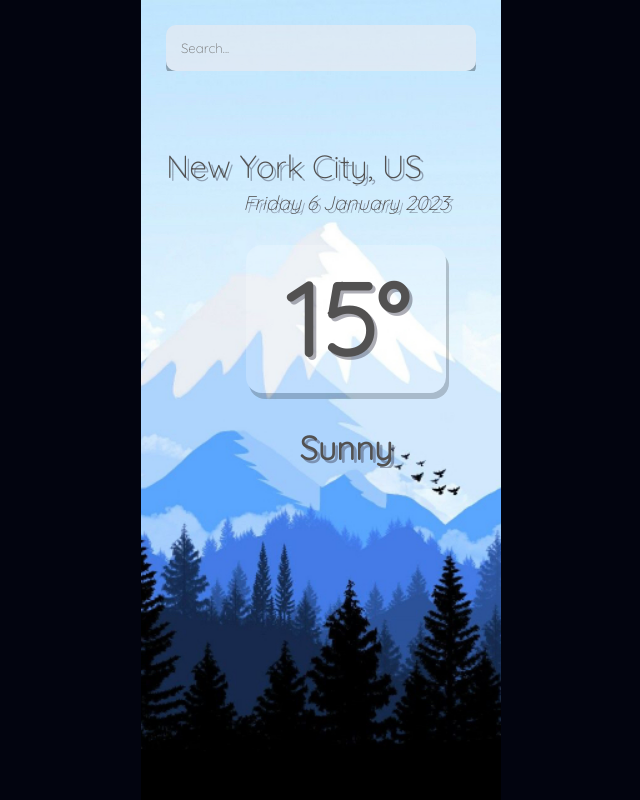
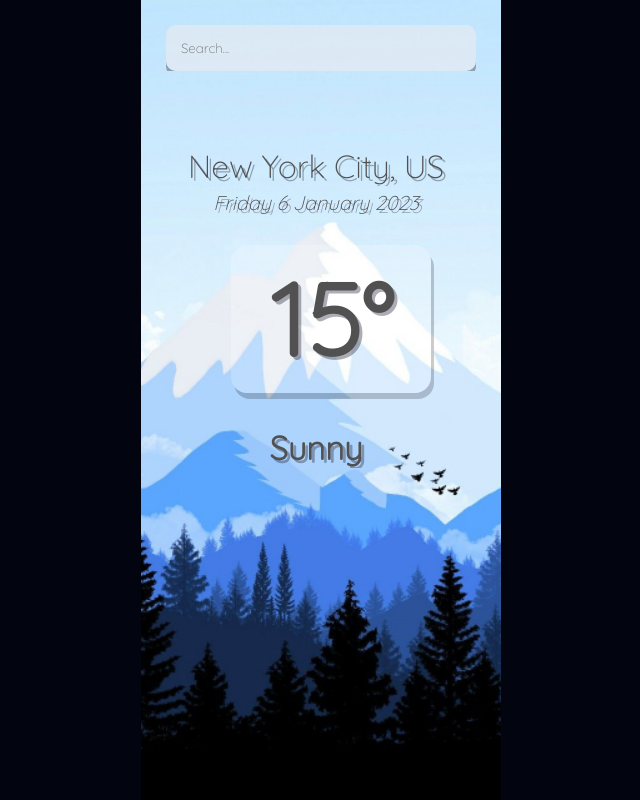
Before and after one commit to emmanueldindu/weatherapp, a React (Create React App) app: page / in a window 1280 px wide. Shown: the whole page, without its empty margins (319-959 px from the left). Built offline with nearby package versions, Linux system fonts and the light colour scheme.

Commit message:
new commit

```diff
--- a/src/index.css
+++ b/src/index.css
@@ -60,8 +60,9 @@ main {
 .location-box .location {
   color: rgb(82, 81, 81);
   font-size:32px;
-  align-items: center;
+  text-align: center;
   font-weight: 500;
+  margin-left: -30px;
   display: inline-block;
   text-shadow: 3px 3px rgba(50, 50, 70, 0.4);
 }
@@ -73,6 +74,7 @@ main {
   font-size: 20px;
   font-weight: 300;
   font-style: italic;
+  margin-left: -30px;
   text-align: center;
   text-shadow: 3px 3px rgba(50, 50, 70, 0.4);
 
@@ -87,6 +89,7 @@ main {
   margin: 30px auto;
   background-color: rgba(255, 255, 255, 0.2);
   border-radius: 16px;
+  margin-left: -30px;
   padding: 10px 15px;
   color: rgb(82, 81, 81);
   font-size: 102px;
@@ -104,6 +107,8 @@ main {
 .weather-box .weather {
   color: rgb(82, 81, 81);
   font-size: 33px;
+  margin-left: -30px;
+
   font-weight: 600;
   text-shadow: 3px 3px rgba(50, 50, 70, 0.4);
 
```
